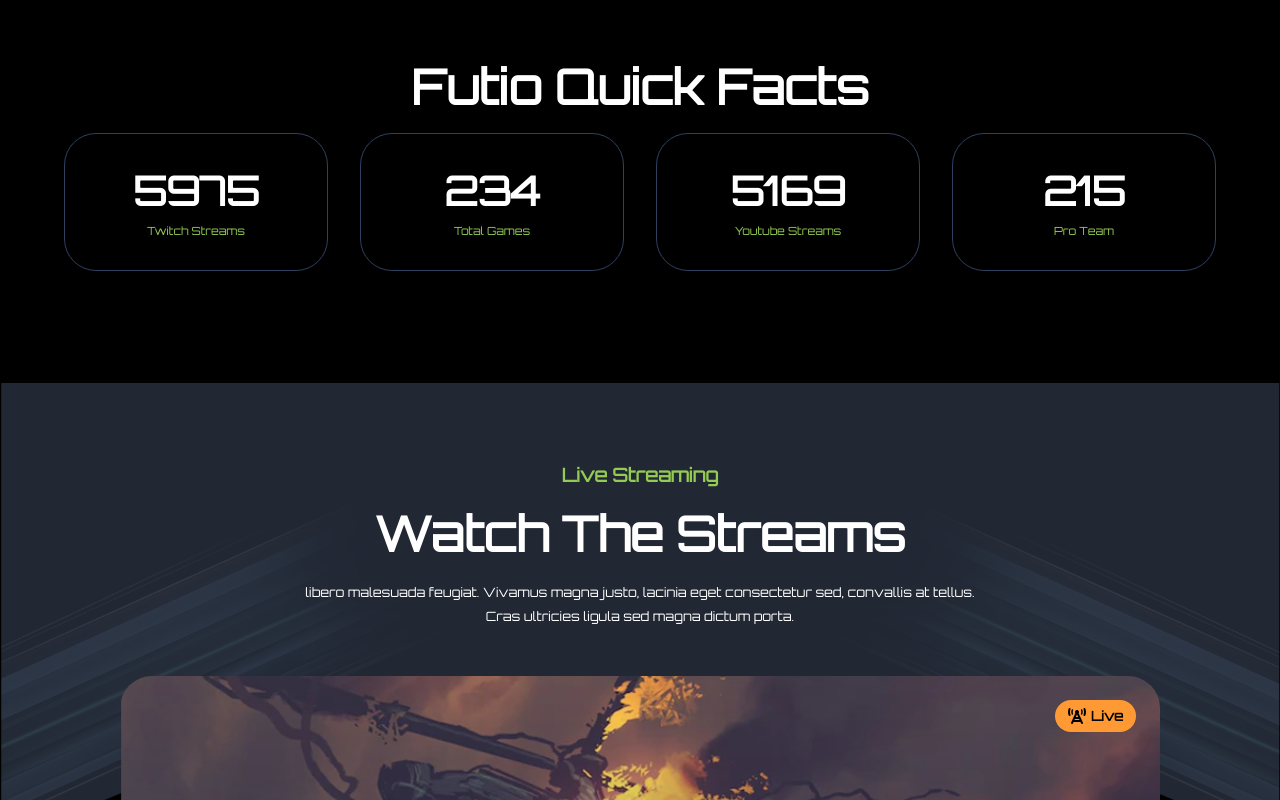
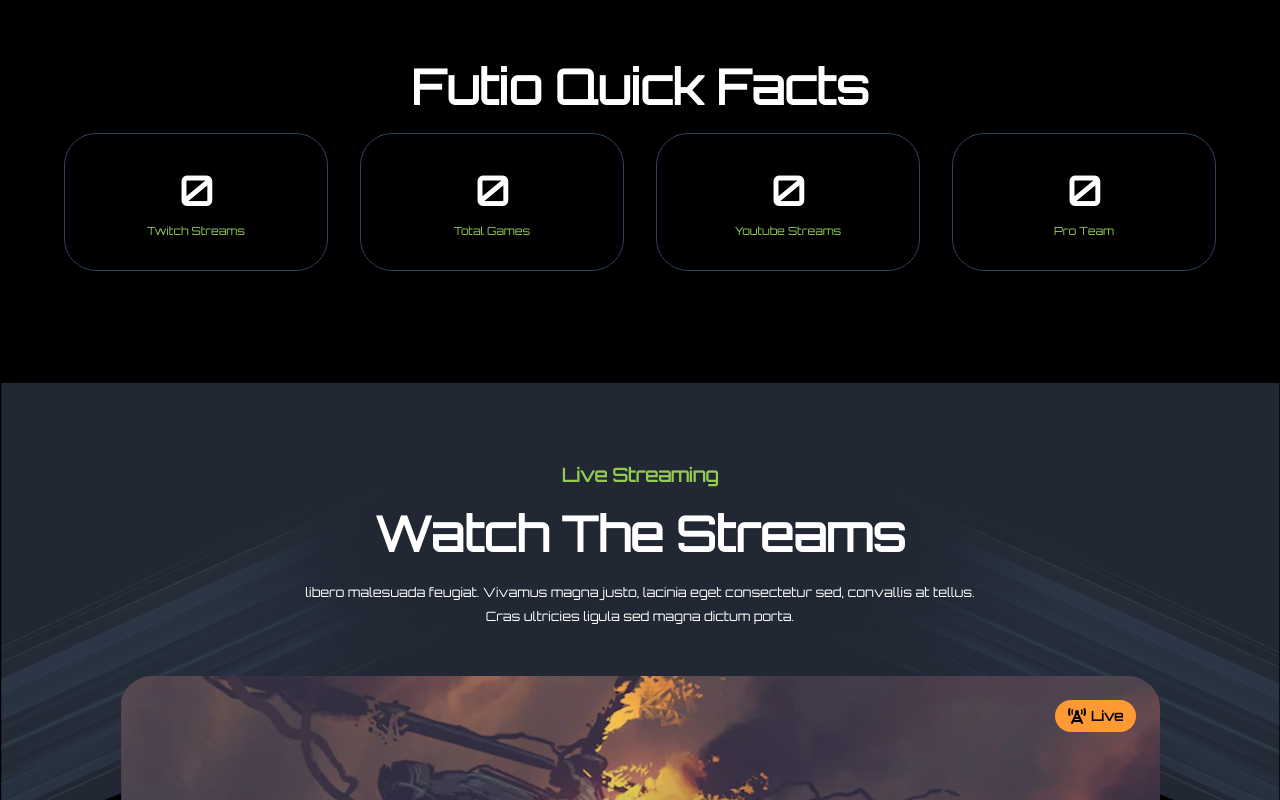
Before and after one commit to giordanofabrizii/proj-html-vuejs, a Vue app: page / in a window 1280 px wide. Shown: the part 4000-4800 px from the top of the page. Built offline with nearby package versions, Linux system fonts and the light colour scheme.

Commit message:
first try, still need to increase counter

```diff
--- a/src/components/MainThirdSection.vue
+++ b/src/components/MainThirdSection.vue
@@ -1,11 +1,12 @@
 <script>
+import { ref, onMounted, onUnmounted } from 'vue';
 import ButtonApp from './ButtonApp.vue';
 import CircleButtonApp from './CircleButtonApp.vue';
 
-export default{
+export default {
     data() {
-        return{
-            facts:[
+    return {
+        facts: [
         {
             name: 'Twitch Streams',
             num: 5975,
@@ -22,14 +23,71 @@ export default{
             name: 'Pro Team',
             num: 215,
         },
-            ]
+        ],
+        observedElements: [],
+    };
+    },
+    components: {
+    ButtonApp,
+    CircleButtonApp,
+    },
+    setup() {
+    const observedElements = ref([]);
+    let observer = null;
+
+    const handleIntersection = (entries) => {
+        entries.forEach(entry => {
+        if (entry.isIntersecting) {
+            // console.log('Elemento è entrato nella viewport');
+            yourFunction(entry.target);
         }
-    },
-    components:{
-        ButtonApp,
-        CircleButtonApp
+        });
+    };
+
+    const yourFunction = (element) => {
+        let numEl = (element.querySelector('h2'));
+        let num = numEl.innerHTML;
+        let current = 0;
+        numEl.innerHTML = current
+        // while (current != num) {
+        //     setTimeout(() => {
+        //         current += 1
+        //     }, 100);
+        // }
+
+
+    };
+
+    const setObservedElement = (el) => {
+        if (el) {
+        observedElements.value.push(el);
         }
+    };
+    onMounted(() => {
+        observer = new IntersectionObserver(handleIntersection, {
+        root: null,
+        rootMargin: '0px',
+        threshold: 1.0,
+        });
+
+        observedElements.value.forEach(element => {
+        observer.observe(element);
+        });
+    });
+
+    onUnmounted(() => {
+        if (observer) {
+        observedElements.value.forEach(element => {
+            observer.unobserve(element);
+        });
         }
+    });
+
+    return {
+        setObservedElement,
+    };
+    }
+};
 </script>
 
 <template>
@@ -37,50 +95,54 @@ export default{
     <div class="small-container">
         <h1>Futio Quick Facts</h1>
         <div id="card-container">
-                <article v-for="fact in facts">
-                    <h2>{{fact.num}}</h2>
+        <article
+            v-for="(fact, index) in facts"
+            :key="index"
+            :ref="setObservedElement"
+        >
+            <h2>{{ fact.num }}</h2>
             <p>{{ fact.name }}</p>
         </article>
         </div>
-
     </div>
     </section>
 </template>
+
 
 <style lang="scss" scoped>
 @use '../styles/general.scss';
 @use '../styles/partials/variables' as *;
 @use '../styles/partials/mixins' as *;
 
-section{
+section {
     background-color: $black;
     padding: 6rem 0;
     color: white;
 
-    h1{
+    h1 {
     font-size: 3rem;
     font-weight: 900;
     text-align: center;
     }
 
-    #card-container{
+    #card-container {
     @include flexRow;
     justify-content: center;
 
-        article{
+    article {
         margin: 1rem;
         padding: 2rem;
         border: 1px solid $blue;
         border-radius: 2rem;
         width: calc(70rem / 4 - 1rem);
 
-            h2{
+        h2 {
         text-align: center;
         font-size: 2.5rem;
         margin-bottom: .5rem;
         }
 
-            p{
+        p {
         color: $light-green;
         font-size: .7rem;
         text-align: center;
@@ -88,5 +150,4 @@ section{
     }
     }
 }
-
 </style>
```
Lines whose indentation alone changed are shown as unchanged.
